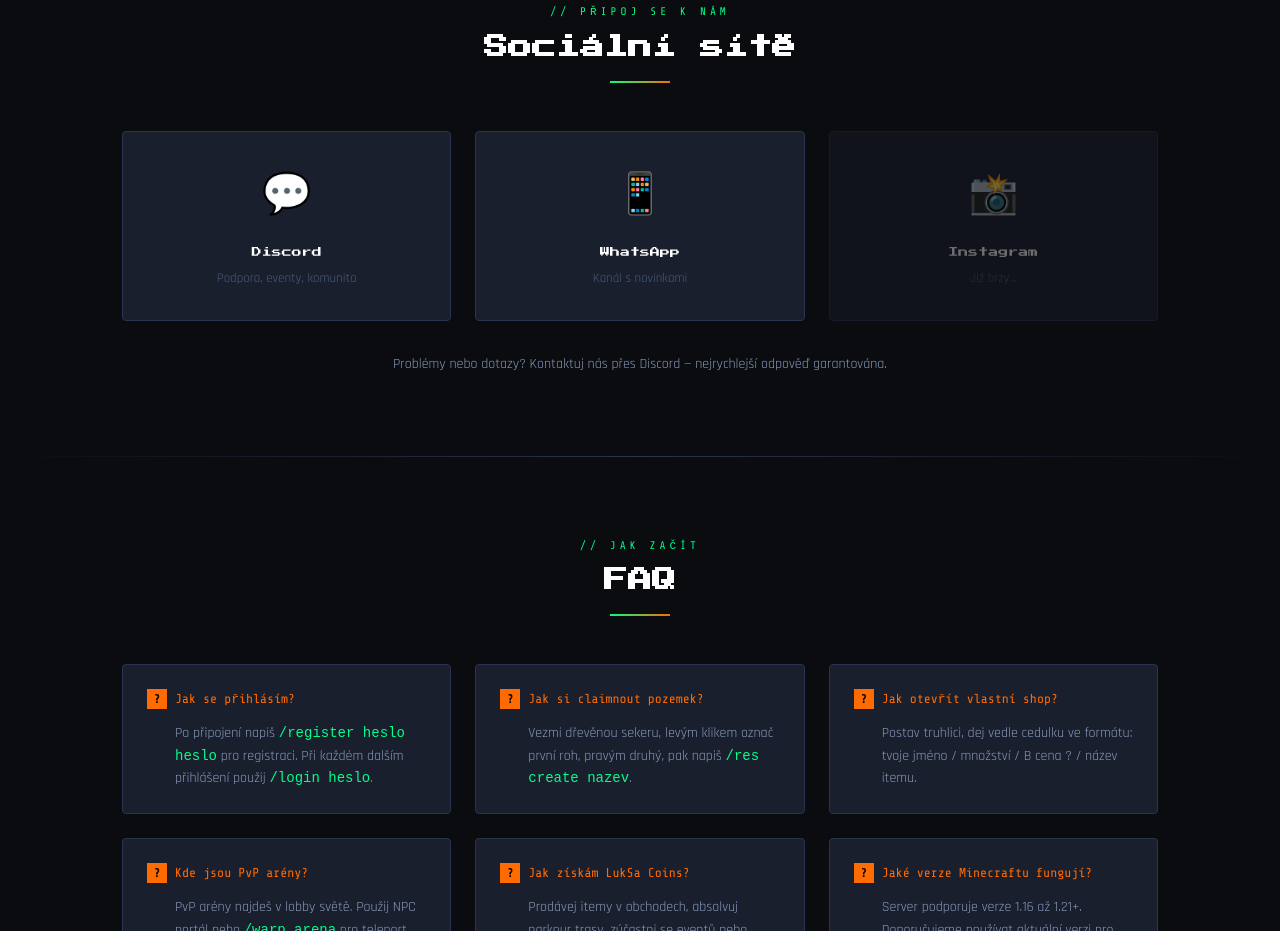
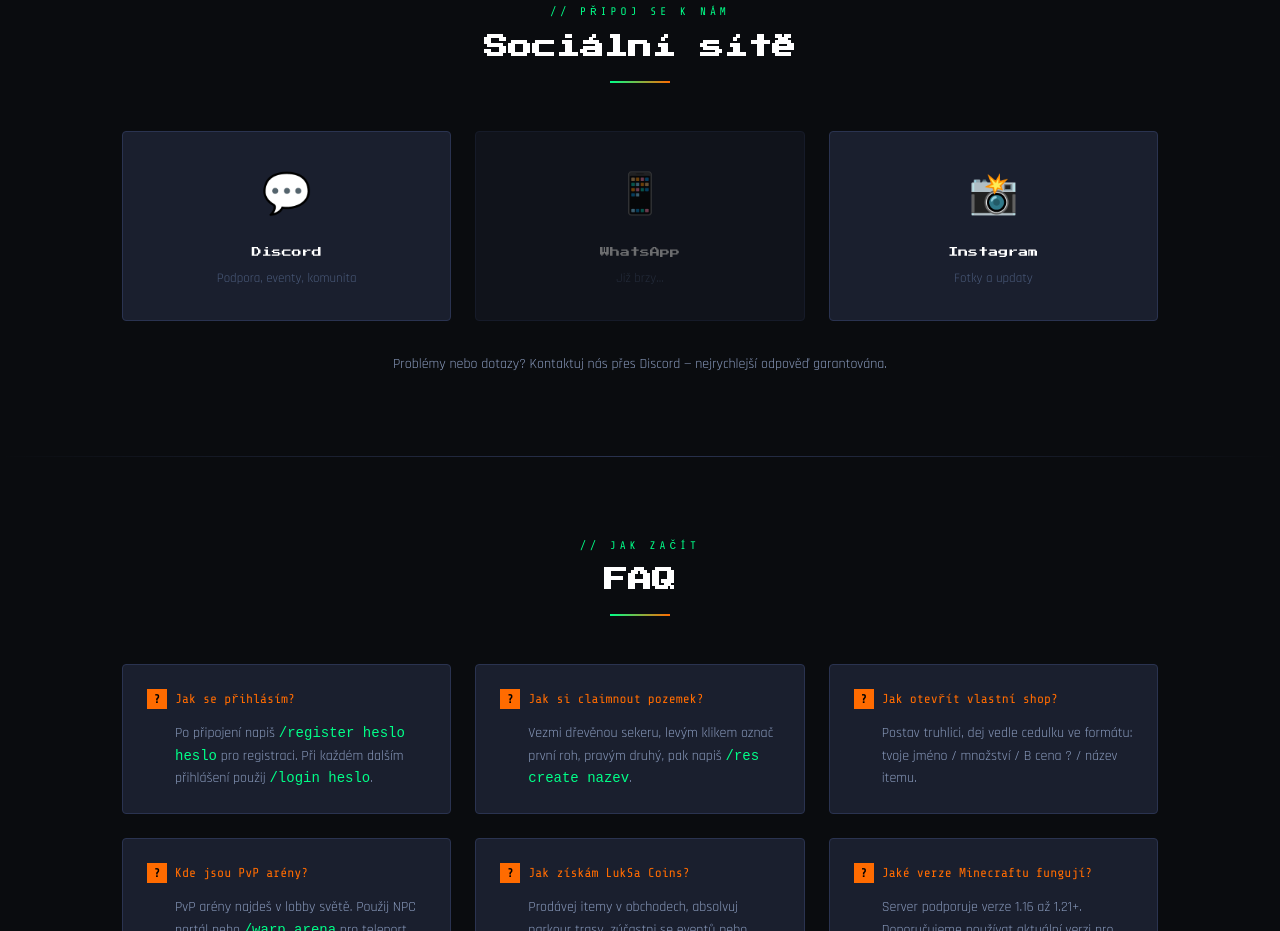
Before and after one commit to lukasbubela1/LukSa, a plain HTML site: page index.html in a window 1280 px wide. Shown: the part 3399-4330 px from the top of the page. Drawn offline with nearby package versions, Linux system fonts and the light colour scheme; no server answers.

Commit message:
Update index.html

```diff
--- a/index.html
+++ b/index.html
@@ -1116,16 +1116,16 @@
       <div class="social-name">Discord</div>
       <div class="social-desc">Podpora, eventy, komunita</div>
     </a>
-    <a href="https://whatsapp.com/channel/0029VbCXXUA3bbV8vS8YRL0z" target="_blank" class="social-card whatsapp">
+    <div class="social-card whatsapp" style="opacity:0.4; cursor:default;">
       <span class="social-icon">📱</span>
       <div class="social-name">WhatsApp</div>
-      <div class="social-desc">Kanál s novinkami</div>
-    </a>
-    <div class="social-card instagram" style="opacity:0.4; cursor:default;">
+      <div class="social-desc">Již brzy...</div>
+    </div>
+    <a href="https://www.instagram.com/luksa_server/" target="_blank" rel="noopener noreferrer" class="social-card instagram">
       <span class="social-icon">📸</span>
       <div class="social-name">Instagram</div>
-      <div class="social-desc">Již brzy...</div>
-    </div>
+      <div class="social-desc">Fotky a updaty</div>
+    </a>
   </div>
   <div style="margin-top:2rem; text-align:center; color:var(--text2); font-size:14px;">
     Problémy nebo dotazy? Kontaktuj nás přes Discord — nejrychlejší odpověď garantována.
```
